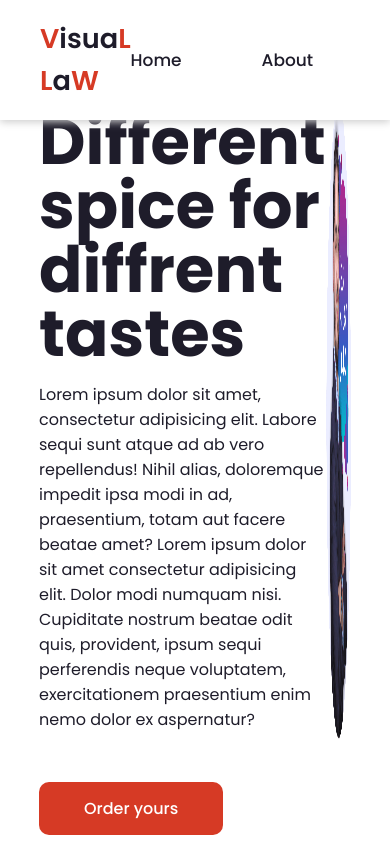
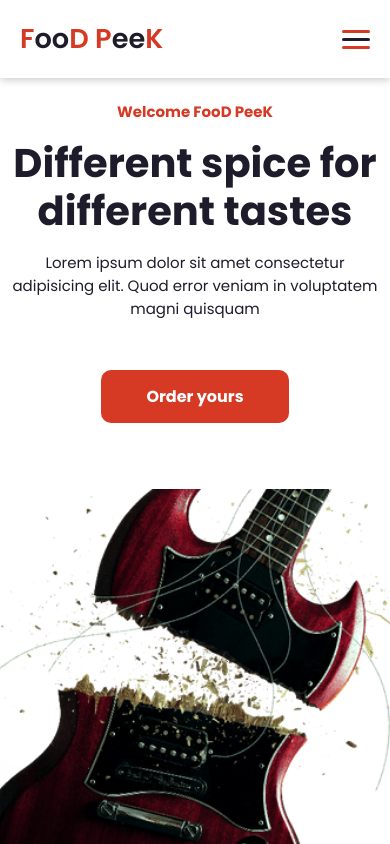
Before and after one commit to lucasbitencourr/landing-page1, a plain HTML site: page index.html in a window 390 px wide. Drawn offline with nearby package versions, Linux system fonts and the light colour scheme; a web font is replaced by a local one.

Commit message:
ultimo commit

```diff
--- a/index.html
+++ b/index.html
@@ -1,16 +1,17 @@
 <!DOCTYPE html>
-<html lang="pt-br">
+<html lang="Pt-br">
 <head>
     <meta charset="UTF-8">
+    <meta http-equiv="X-UA-Compatible" content="IE=edge">
     <meta name="viewport" content="width=device-width, initial-scale=1.0">
-    <link href='https://unpkg.com/boxicons@2.1.4/css/boxicons.min.css' rel='stylesheet'>
+    <link href='https://unpkg.com/boxicons@2.1.2/css/boxicons.min.css' rel='stylesheet'>
     <link rel="stylesheet" href="style.css">
-    <title>WebSite</title>
+    <title>webSite</title>
 </head>
 <body>
     <header>
-        <nav class="navegation">
-            <a href="#" class="logo">V<span>isua</span>L L<span>a</span>W</a>
+        <nav class="navigation">
+            <a href="#" class="logo">F<span>oo</span>D P<span>ee</span>K</a>
             <ul class="nav-menu">
                 <li class="nav-item"><a href="#">Home</a></li>
                 <li class="nav-item"><a href="#">About</a></li>
@@ -28,15 +29,16 @@
     <main>
         <section class="home">
             <div class="home-text">
-                <h4 class="text-h4">Welcome to VisuaL LaW</h4>
-                <h1 class="text-h1">Different spice for diffrent tastes</h1>
-                <p>Lorem ipsum dolor sit amet, consectetur adipisicing elit. Labore sequi sunt atque ad ab vero repellendus! Nihil alias, doloremque impedit ipsa modi in ad, praesentium, totam aut facere beatae amet? Lorem ipsum dolor sit amet consectetur adipisicing elit. Dolor modi numquam nisi. Cupiditate nostrum beatae odit quis, provident, ipsum sequi perferendis neque voluptatem, exercitationem praesentium enim nemo dolor ex aspernatur?</p>
-                <a href="#" class="home-botao">Order yours</a>
+                <h4 class="text-h4">Welcome FooD PeeK</h4>
+                <h1 class="text-h1">Different spice for different tastes</h1>
+                <p>Lorem ipsum dolor sit amet consectetur adipisicing elit. Quod error veniam in voluptatem magni quisquam</p>
+                <a href="#" class="home-btn">Order yours</a>
             </div>
-            <div class="text-img">
-                <img src="./imagens/images.jpg" height="650px" alt="hmbrgr">
+            <div class="home-img">
+                <img src="./imagens/43a8b361-a-primeira-arte-brasil-paralelo-guitar-01_10b2093000000000000028.png" alt="hamburguer">
             </div>
         </section>
     </main>
+    <script src="script.js"></script>
 </body>
 </html>
--- /dev/null
+++ b/script.js
@@ -0,0 +1,7 @@
+const menu = document.querySelector('.menu');
+const NavMenu = document.querySelector('.nav-menu');
+
+menu.addEventListener('click', () => {
+    menu.classList.toggle('ativo');
+    NavMenu.classList.toggle('ativo');
+})
--- a/style.css
+++ b/style.css
@@ -1,89 +1,64 @@
-@charset "UTF-8";
-
-@import url('https://fonts.googleapis.com/css2?family=Mochiy+Pop+One&family=Poppins:ital,wght@0,100;0,200;0,300;0,400;0,500;0,600;0,700;0,800;0,900;1,100;1,200;1,300;1,400;1,500;1,600;1,700;1,800;1,900&display=swap');
-
-@media (max-width: 785px) {
-    .navegation {
-        padding: 18px 20px;
-    }
-
-    .menu {
-        display: block;
-    }
-    .nav > .menu {
-        position: fixed;
-    }
-}
+@import url('https://fonts.googleapis.com/css2?family=Poppins:wght@300;400;500;600;700&display=swap');
 
 *{
+    margin: 0;
     padding: 0;
-    margin: 0;
     box-sizing: border-box;
-    font-family: "Poppins", sans-serif;
+    font-family: 'Poppins', sans-serif;
     list-style: none;
     text-decoration: none;
 }
-
 :root{
-    --red: #d63a25;
-    --dark: #1e1c2a;
-    --hvr-btn: #2F160F;
+    --red:#d63a25;
+    --white:#fff;
+    --dark:#1e1c2a;
 }
-
 body{
     color: var(--dark);
-    background: white;
+    background: var(--white);
 }
-.navegation{
+.navigation{
     display: flex;
     align-items: center;
     justify-content: space-between;
     padding: 18px 40px;
     box-shadow: 0 0.1rem 0.5rem #ccc;
     width: 100%;
-    background: white;
+    background: var(--white);
+    transition: all 0.5s;
     position: fixed;
-    transition: all 0.5s;
 }
-
-.navegation > .logo {
+.navigation .logo{
     color: var(--red);
     font-size: 1.7rem;
     font-weight: 600;
 }
-
-.logo > span {
+.logo span{
     color: var(--dark);
 }
-
-.navegation > ul {
+.navigation ul{
     display: flex;
     align-items: center;
     gap: 5rem;
 }
-
-.navegation > ul > li > a {
+.navigation ul li a{
     color: var(--dark);
     font-size: 17px;
     font-weight: 500;
     transition: all 0.5s;
 }
-
-.navegation > ul > li > a:hover{
+.navigation ul li a:hover{
     color: var(--red);
 }
-
-.navegation > i {
+.navigation i{
     cursor: pointer;
     font-size: 1.5rem;
 }
-
-.menu {
+.menu{
     cursor: pointer;
     display: none;
 }
-
-.menu > .bar {
+.menu .bar{
     display: block;
     width: 28px;
     height: 3px;
@@ -92,13 +67,11 @@ body{
     margin: 5px auto;
     transition: all 0.3s;
 }
-
 .menu .bar:nth-child(1),
-.menu .bar:nth-child(3) {
+.menu .bar:nth-child(3){
     background: var(--red);
 }
-
-.home {
+.home{
     width: 100%;
     height: 100vh;
     display: flex;
@@ -106,41 +79,88 @@ body{
     justify-content: space-between;
     padding: 0px 10%;
 }
-
-.home-text {
+.home-text{
     max-width: 37rem;
 }
-
-.home-text > .text-h4 {
+.home-text .text-h4{
     font-size: 1.5rem;
     color: var(--red);
     margin-bottom: 1rem;
 }
-
-.home-text > .text-h1 {
+.home-text .text-h1{
     font-size: 4rem;
     margin-bottom: 1rem;
     line-height: 4rem;
 }
-
-.home-text > p {
+.home-text p{
     margin-bottom: 4rem;
 }
-
-.home-botao {
+.home-btn{
     padding: 15px 45px;
     background: var(--red);
-    color: white;
+    color: var(--white);
     border-radius: 10px;
-    font-weight: 500;
+    font-weight: 700;
     transition: all 0.5s;
 }
-
-.home-botao:hover {
-    background: var(--hvr-btn);
+.home-btn:hover{
+    background: #fc4c35;
 }
-
-img {
+.home-img img{
     width: 100%;
-    border-radius: 500px;
 }
+@media (max-width:785px) {
+    .navigation{
+        padding: 18px 20px;
+    }
+    .menu{
+        display: block;
+    }
+    .menu.ativo .bar:nth-child(1){
+        transform:  translateY(8px) rotate(45deg);
+    }
+    .menu.ativo .bar:nth-child(2) {
+        opacity: 0;
+    }
+    .menu.ativo .bar:nth-child(3){
+        transform: translateY(-8px) rotate(-45deg);
+    }
+    .nav-menu{
+        position: fixed;
+        right: -100%;
+        top: 70px;
+        width: 100%;
+        height: 100%;
+        flex-direction: column;
+        background: var(--white);
+        gap: -10px;
+        transition: 0.3s;
+    }
+    .nav-menu.ativo{
+        right: 0;
+    }
+    .nav-item{
+        margin: 16px 0;
+    }
+    /*main*/
+    .home{
+        padding: 100px 2%;
+        flex-direction: column;
+        text-align: center;
+        overflow: hidden;
+        gap: 5rem;
+    }
+    .home .text-h4{
+        font-size: 15px;
+    }
+    .home .text-h1{
+        font-size: 2.5rem;
+        line-height: 3rem;
+    }
+    .home p{
+        font-size: 15px;
+    }
+    .home-img{
+        width: 125%;
+    }
+}
```
